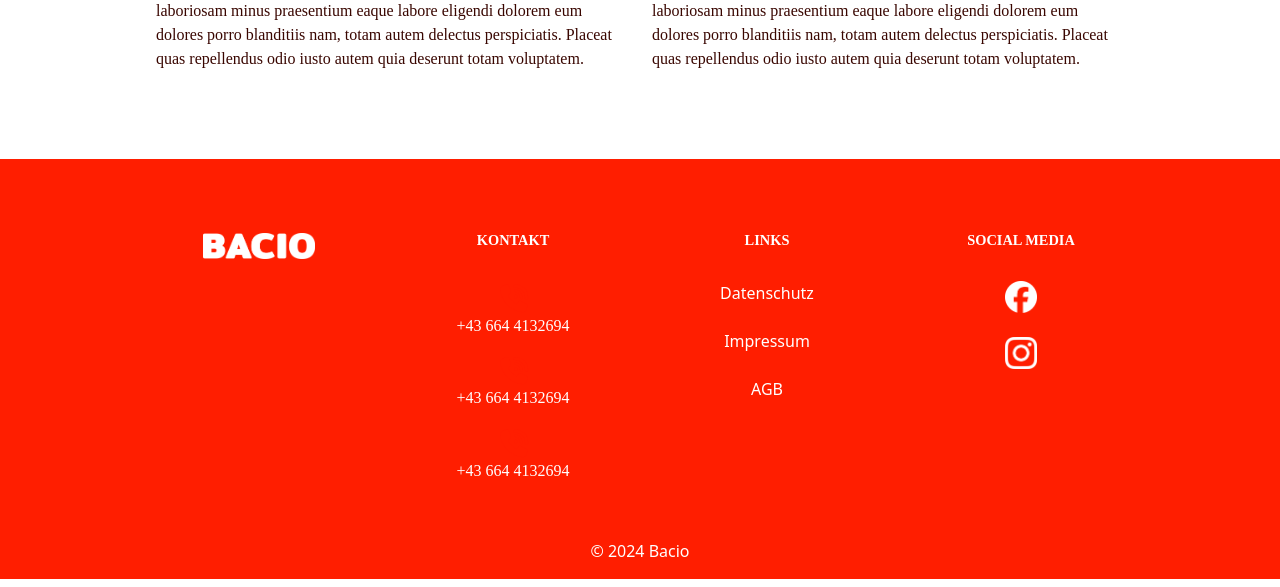
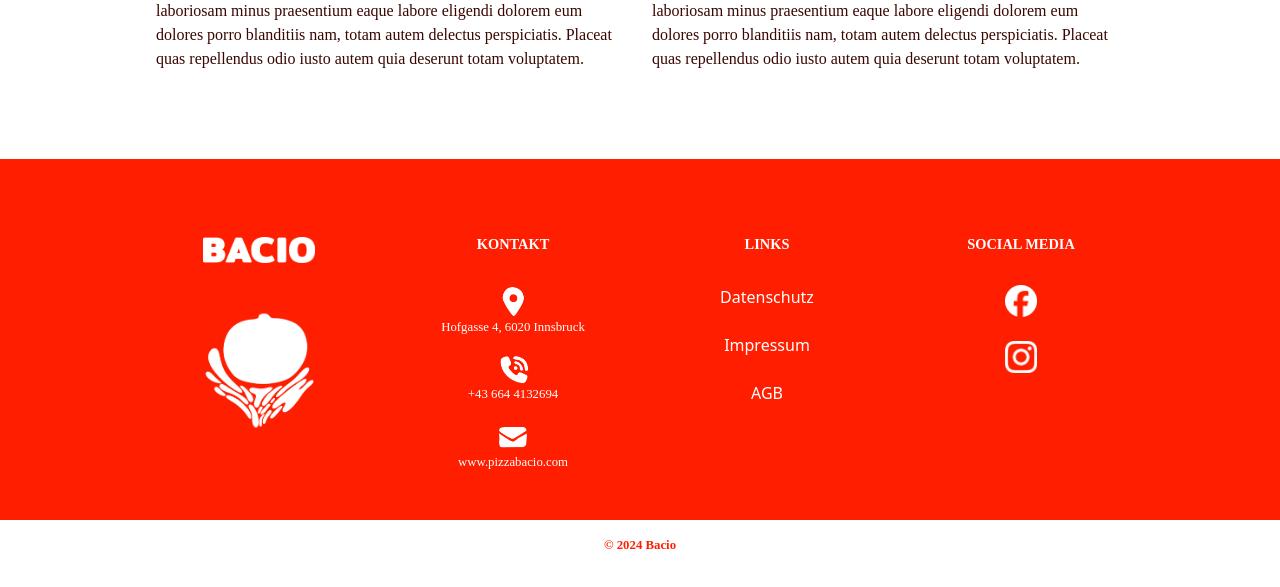
Before and after one commit to MaryFoerster/mary_foerster_Bacio, a PHP site: page /impressum..php in a window 1280 px wide. Shown: the part 573-1160 px from the top of the page. Run offline with PHP 8.4, Linux system fonts and the light colour scheme; some web fonts are replaced.

Commit message:
updatet footer.

```diff
--- a/css/style.css
+++ b/css/style.css
@@ -231,6 +231,10 @@ footer a:hover {
   opacity: .6;
   cursor: pointer;
 }
+
+footer p {
+  font-size: .8rem;
+}
 /* -------------footer */
 
 .header {
@@ -310,3 +314,8 @@ audio {
   padding-top: 6rem;
   padding-bottom: 6rem;
 }
+
+.text-red {
+ color: var(----color-red);
+ font-weight: bold;
+}
--- a/footer.php
+++ b/footer.php
@@ -33,31 +33,34 @@
 
       <div class="row">
 
-        <div class="col-lg-3 col-md-6 mb-4 mb-md-0">
+        <div class="col-lg-3 col-md-6 mb-4 mb-md-0 mt-lg-1">
           <ul class="list-unstyled mb-0">
             <li>
                 <a href="">  <img class="logo-footer" src="img/bacio-logo-white.png" alt=""></a>
             </li>
+            <li>
+                <img class="logo-footer pt-5" src="img/footer-img.png" alt="">
+            </li>
           </ul>
         </div>
 
-        <div class="col-lg-3 col-md-6 mb-4 mb-md-0">
+        <div class="col-lg-3 col-md-6 mb-4 mb-md-0 mt-lg-1">
           <h5 class="text-uppercase text-white">Kontakt</h5>
 
           <ul class="list-unstyled mb-0">
          <li class="pt-4">
-              <img class="img-footer" src="img/phone.png" alt=""><p class="text-white">+43 664 4132694</p>
+              <img class="img-footer" src="img/location-white.png" alt=""><p class="text-white">Hofgasse 4, 6020 Innsbruck</p>
             </li>
             <li>
-             <img class="img-footer" src="img/phone.png" alt=""><p class="text-white">+43 664 4132694</p>
+             <img class="img-footer" src="img/phone-white.png" alt=""><p class="text-white">+43 664 4132694</p>
             </li>
             <li>
-              <img class="img-footer" src="img/phone.png" alt=""><p class="text-white">+43 664 4132694</p>
+              <img class="img-footer" src="img/email-white.png" alt=""><p class="text-white">www.pizzabacio.com</p>
             </li>
           </ul>
         </div>
 
-        <div class="col-lg-3 col-md-6 mb-4 mb-md-0">
+        <div class="col-lg-3 col-md-6 mb-4 mb-md-0 mt-lg-1 mt-md-4">
         <h5 class="text-uppercase text-white">links</h5>
           <ul class="list-unstyled">
           <li class="pt-4">
@@ -71,7 +74,7 @@
             </li>
           </ul>
         </div>
-        <div class="col-lg-3 col-md-6 mb-4 mb-md-0">
+        <div class="col-lg-3 col-md-6 mb-4 mb-md-0 mt-lg-1 mt-md-4">
           <h5 class="text-uppercase text-white">Social Media</h5>
 
           <ul class="list-unstyled mb-0">
@@ -86,7 +89,7 @@
       </div>
     </section>
   </div>
-  <div class="text-center text-white p-3">
-    © 2024 Bacio
+  <div class="text-center p-3 bg-white mt-2">
+   <p class="text-red">© 2024 Bacio</p>
   </div>
 </footer>
```
Also changed, not shown: img/email-white.png (added), img/footer-img.png (added), img/location-white.png (added), img/phone-white.png (added).
